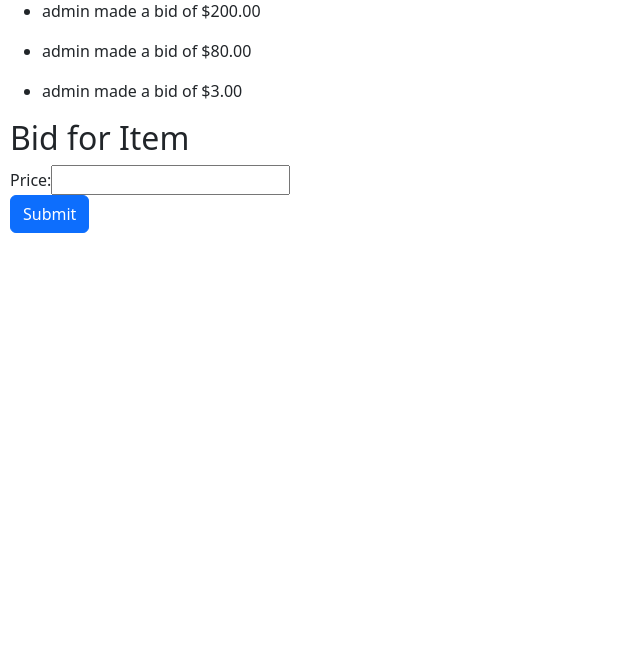
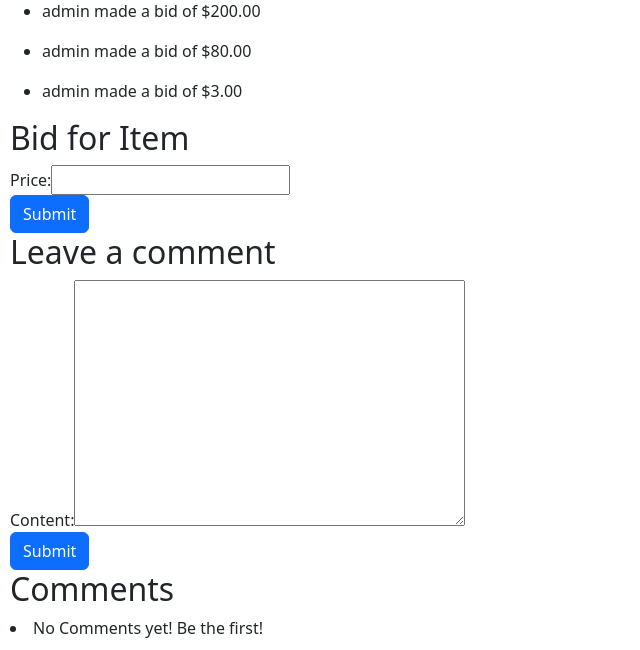
Before and after one commit to xuche123/commerce, a Django app: page /listing/8 in a window 1280 px wide. Shown: the part 818-1468 px from the top of the page, without its empty margins (0-640 px from the left). Before the commit the page ends 1051 px from the top, so only its background shows below. Run offline with Django 3.2, Linux system fonts and the light colour scheme; data comes from the database, SQL or seed files in the repository; both versions use the stored data as it was after the commit; some libraries are stand-ins or nearby versions.

Commit message:
basic comment section implementation

```diff
--- a/auctions/models.py
+++ b/auctions/models.py
@@ -33,6 +33,9 @@ class Comment(models.Model):
     user = models.ForeignKey(User, on_delete=models.CASCADE, related_name="comments")
     time = models.DateTimeField(auto_now_add=True)
 
+    class Meta:
+        ordering = ('-time',)
+
 class Bid(models.Model):
     listing = models.ForeignKey(Listing, on_delete=models.CASCADE, related_name="bids")
     user = models.ForeignKey(User, on_delete=models.CASCADE, related_name="bids")
--- a/auctions/templates/auctions/listing.html
+++ b/auctions/templates/auctions/listing.html
@@ -40,4 +40,24 @@
     </div>
 </form>
 
+<h2>Leave a comment</h2>
+<form action="{% url 'comment' listing.id  %}" method="post">
+    {% csrf_token %}
+    <div class="form-group">{{ comment_form }}</div>
+
+    <div class="form-group">
+        <input class="btn btn-primary" type="submit" value="Submit" />
+    </div>
+</form>
+
+<h2> Comments </h2>
+{% for comment in comments %}
+<ul>
+    <li>{{ comment.content }}</li>
+    <li> {{ comment.user }} : {{ comment.time }}
+</ul>
+{% empty %}
+<li>No Comments yet! Be the first!</li>
+{% endfor %}
+
 {%endblock%}
--- a/auctions/urls.py
+++ b/auctions/urls.py
@@ -9,5 +9,6 @@ urlpatterns = [
     path("register", views.register, name="register"),
     path("create", views.create, name="create"),
     path("listing/<int:id>", views.listing, name="listing"),
-    path("bid/<int:id>", views.bid, name="bid")
+    path("bid/<int:id>", views.bid, name="bid"),
+    path("comment/<int:id>", views.comment, name="comment"),
 ]
--- a/auctions/views.py
+++ b/auctions/views.py
@@ -6,7 +6,7 @@ from django.shortcuts import render
 from django.urls import reverse
 from django.contrib.auth.decorators import login_required
 
-from auctions.forms import BidForm, ListingForm
+from auctions.forms import BidForm, ListingForm, CommentForm
 
 from .models import User, Listing, Bid, Comment
 
@@ -88,10 +88,14 @@ def listing(request, id):
     listing = Listing.objects.get(pk=id)
     bid_form = BidForm()
     bids = listing.bids.all()
+    comment_form = CommentForm()
+    comments = listing.comments.all()
     return render(request, 'auctions/listing.html', {
         "listing": listing,
         "bid_form" : bid_form,
-        "bids" : bids
+        "bids" : bids,
+        "comment_form" : comment_form,
+        'comments' : comments
     })
 
 @login_required(login_url='/login')
@@ -99,7 +103,6 @@ def bid(request, id):
     listing = Listing.objects.get(pk=id)
     if request.method == "POST":
         amount = request.POST["price"]
-        listing = Listing.objects.get(id=id)
         user = request.user
         bid = Bid(listing=listing, user=user)
         bids = listing.bids.all()
@@ -115,3 +118,17 @@ def bid(request, id):
             bid = bid_form.save()
 
     return HttpResponseRedirect(reverse('listing', kwargs={'id': id}))
+
+
+@login_required(login_url='/login')
+def comment(request, id):
+    listing = Listing.objects.get(pk=id)
+    if request.method == "POST":
+        user = request.user
+        comment = Comment(listing=listing, user=user)
+
+        comment_form = CommentForm(request.POST, instance=comment)
+        if comment_form.is_valid():
+            comment = comment_form.save()
+
+    return HttpResponseRedirect(reverse('listing', kwargs={'id': id}))
```
Also changed, not shown: db.sqlite3.
